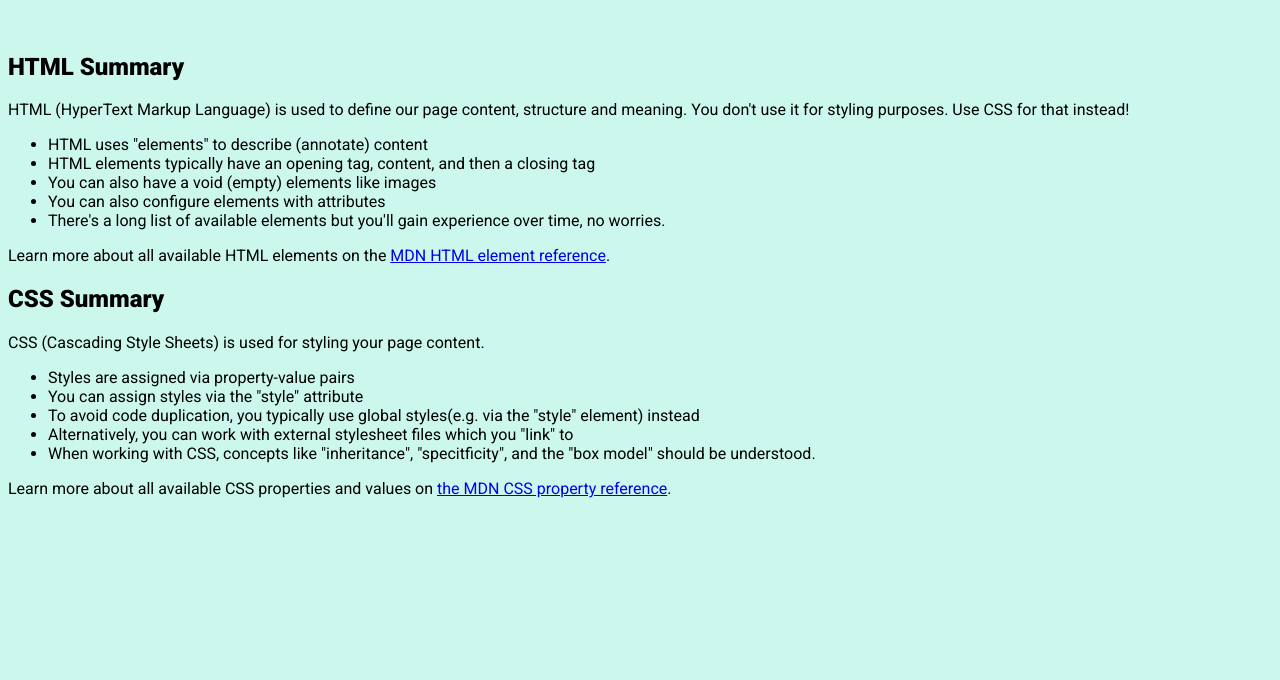
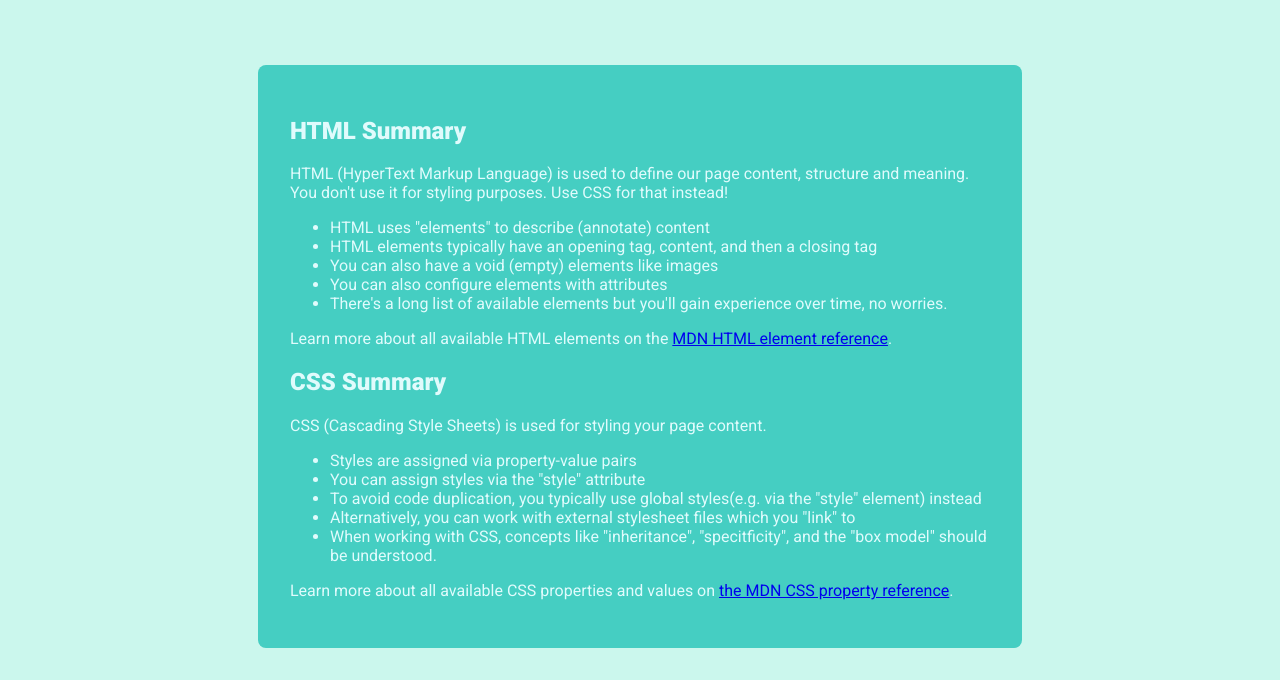
Before and after one commit to jecaps/section-4, a plain HTML site: page index.html in a window 1280 px wide. Shown: the part 399-1079 px from the top of the page. Before the commit the page ends 913 px from the top, so only its background shows below. Drawn offline with Linux system fonts and the light colour scheme.

Commit message:
81 Styling the Main Content

```diff
--- a/styles.css
+++ b/styles.css
@@ -16,3 +16,12 @@ h1 {
 header img {
   width: 300px;
 }
+
+main {
+  background-color: #45cec2;
+  color: #e0fbfc;
+  padding: 32px;
+  margin: 32px auto;
+  width: 700px;
+  border-radius: 8px;
+}
```
